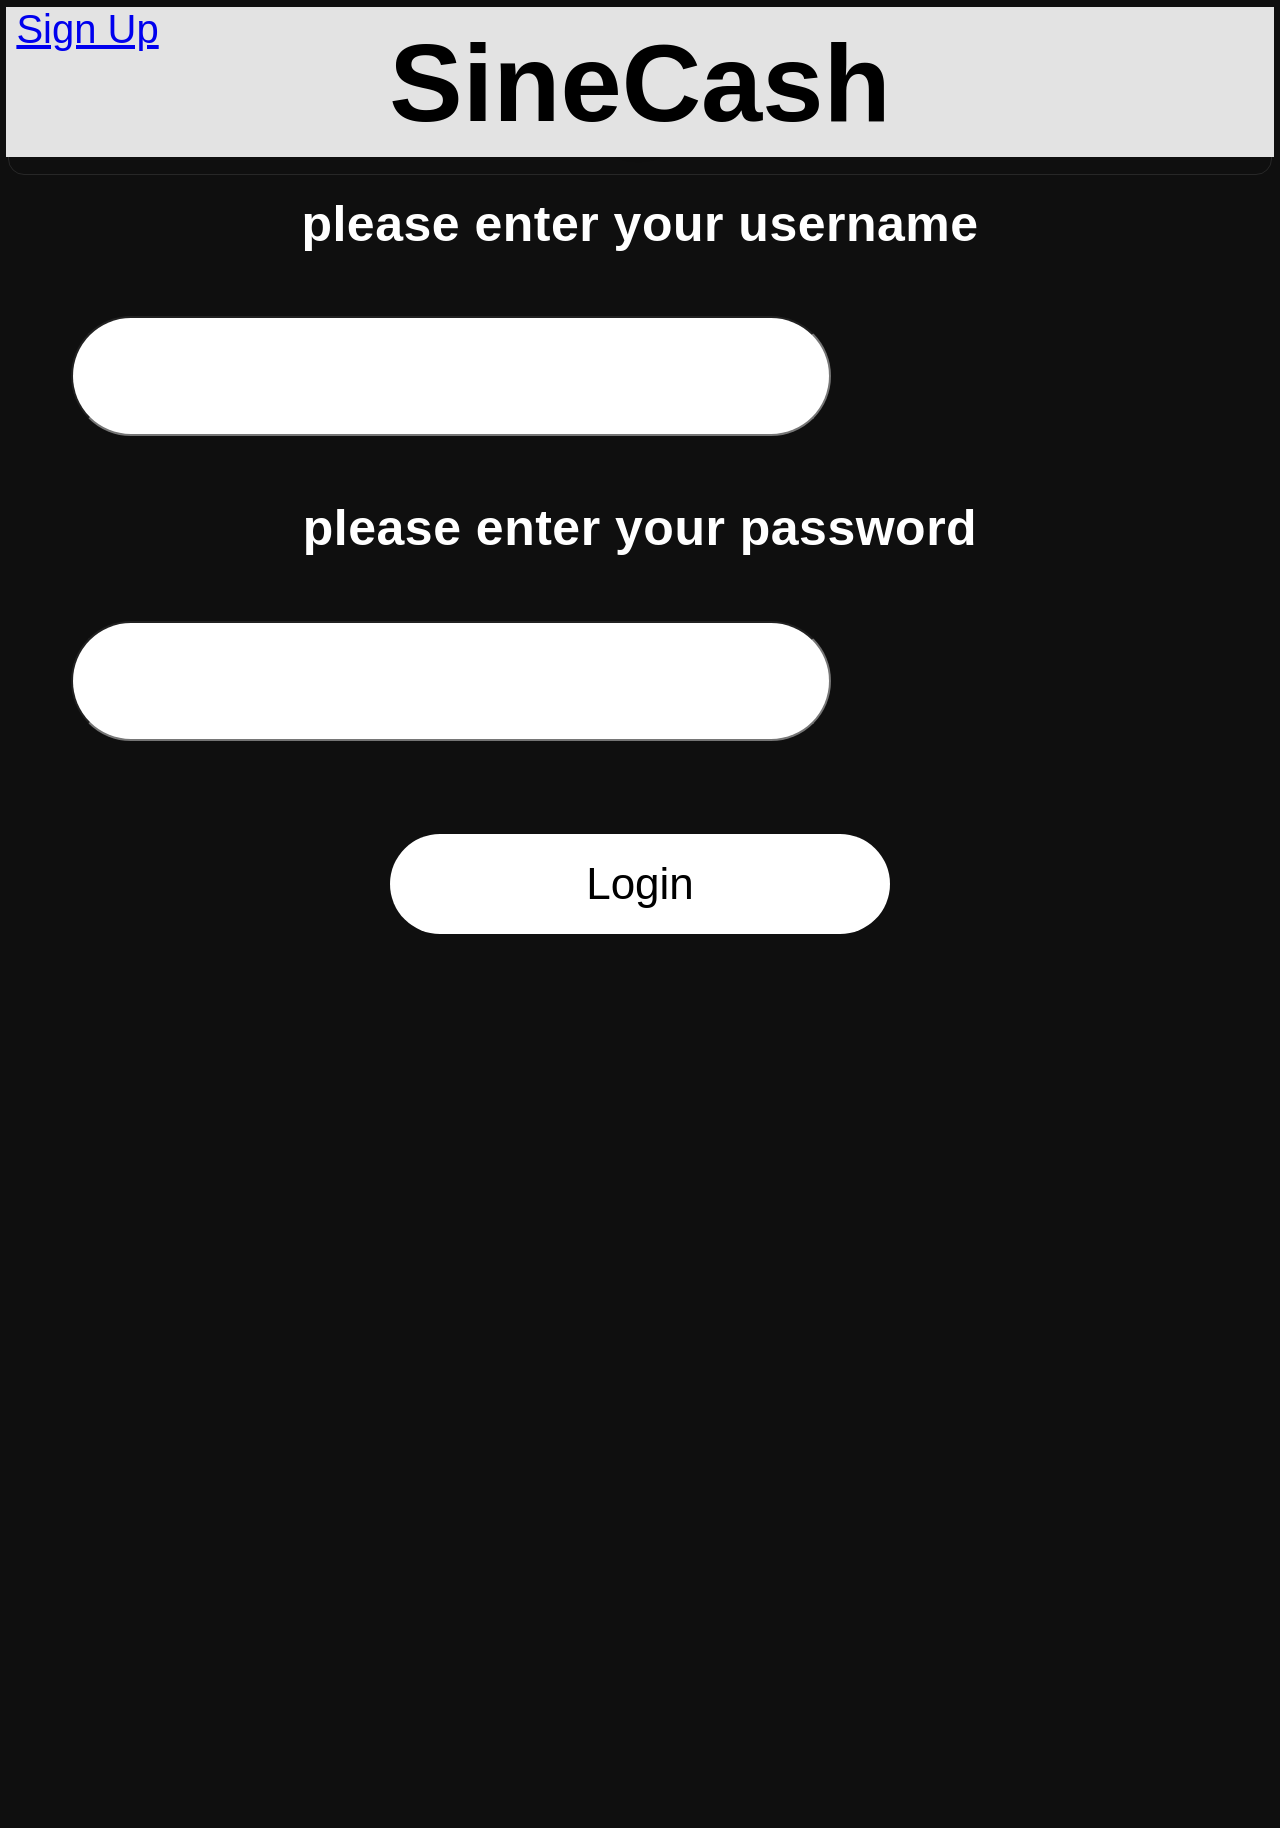
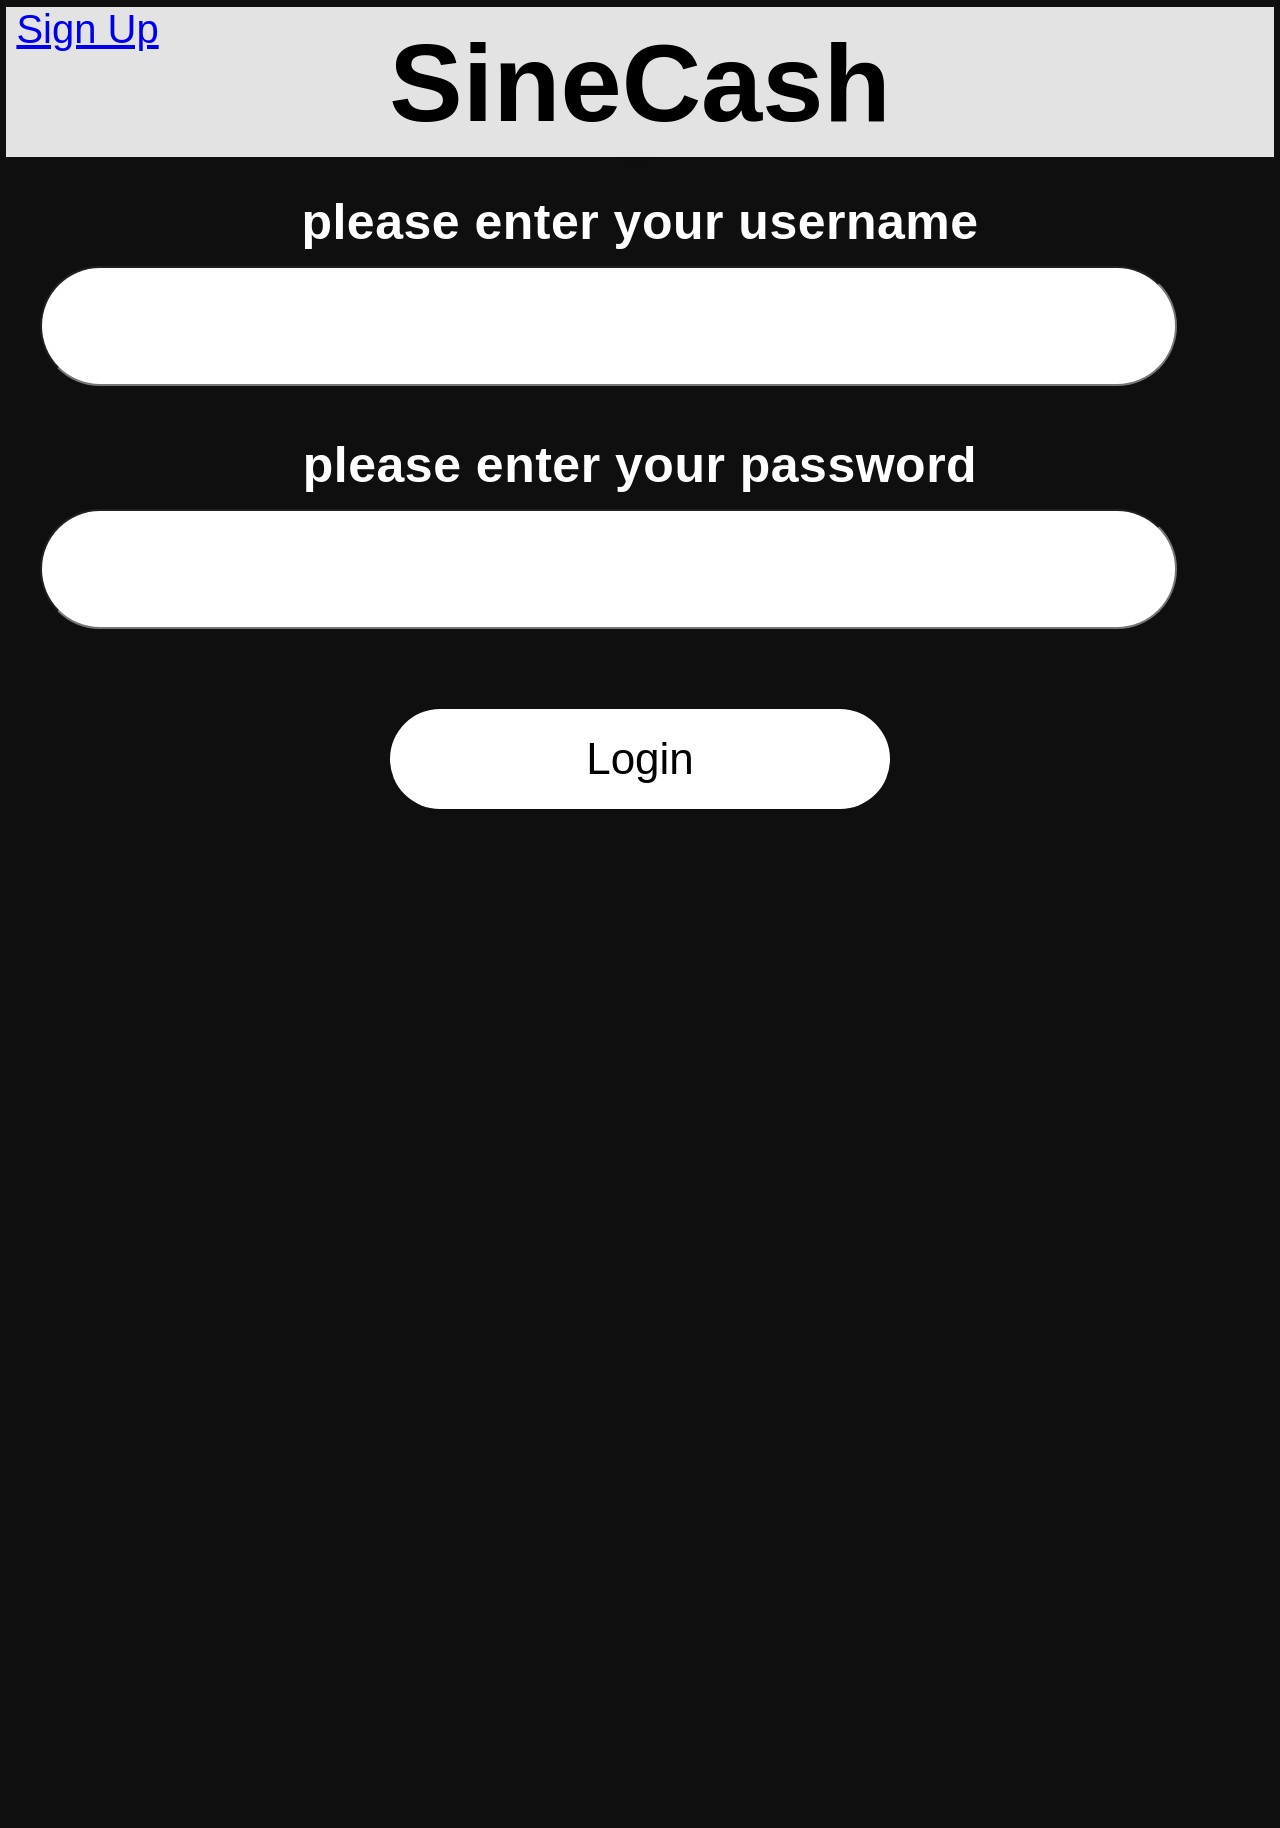

CSS fixes

--- a/moneyApp.css
+++ b/moneyApp.css
@@ -148,7 +148,6 @@ html {
     margin: 20px 0;
     padding: 20px;
     border-radius: 16px;
-    border: 1px solid rgba(255, 255, 255, 0.1);
 }
 
 .Dtext {
@@ -332,6 +331,7 @@ html {
     width: 100%;
 }
 
+
 .requestPersonItem.selected,
 .requestSelectAllItem.selected {
     background-color: #20c073;
@@ -432,19 +432,6 @@ html {
     cursor: pointer;
 }
 
-.formBox {
-    position: relative;
-    height: 100px;
-    width: 90%;
-    max-width: 760px;
-    margin: 3% auto;
-    font-size: 44px;
-    border-radius: 60px;
-    text-align: center;
-    background-color: #ffffff;
-    color: #000000;
-    padding: 0 24px;
-}
 
 button.formbox {
     display: block;
@@ -534,10 +521,16 @@ button.formbox {
     position: relative;
     height: 120px;
     width: 90%;
-    margin: 5%;
+    margin-top: 15px;
+    margin-bottom: 50px;
+    margin-left: 2.5%;
     font-size: 60px;
     border-radius: 60px;
     text-align: center;
+}
+
+.signlogbox {
+    margin-left: 5%;
 }
 
 .formButton {
@@ -924,7 +917,6 @@ button.formbox {
     max-height: 260px;
     overflow-y: auto;
     margin-top: 10px;
-    margin-left: 20px;
 }
 
 .requestPersonItem {
